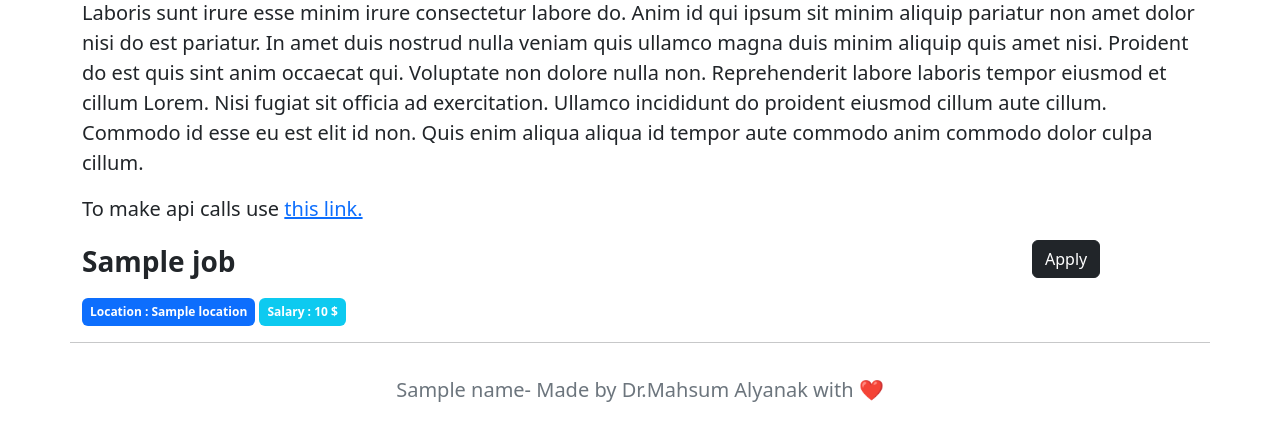
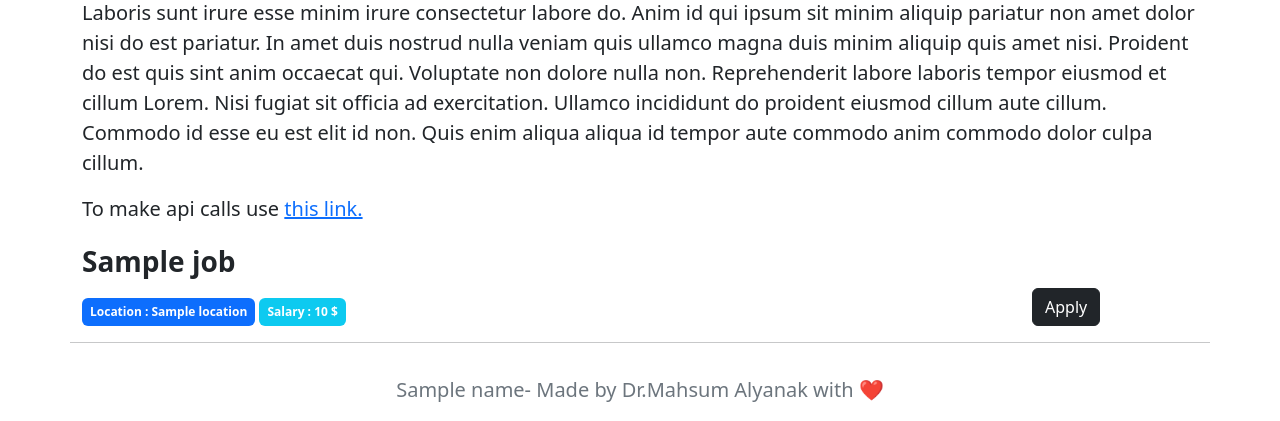
Before and after one commit to drmahsum/medical-jobs-posting, a Flask app: template templates/home.html in a window 1280 px wide. Shown: the part 1616-2037 px from the top of the page. Run offline with Flask 3, Linux system fonts and the light colour scheme; the template is opened without the code that fills it: most values are stand-ins (such as "Sample title", 1, 10 or a date in 2020).

Commit message:
changed the margin top of apply button

```diff
--- a/templates/jobs.html
+++ b/templates/jobs.html
@@ -4,6 +4,6 @@
     <p class="badge bg-info p-2 text-wrap">Salary : {{job["salary"]}} $</p>
 </div>
 <div class="col-2">
-     <a class="btn btn-dark mb-2 mb-md-0" href="mailto:job@application.com?subject=Application%20for%20{{job['title']}}&body=Name%3A%0ASurname%3A%20%0ALinkedIn%3A%0A">Apply</a>
+     <a class="btn btn-dark mb-2 mb-md-0 mt-md-5" href="mailto:job@application.com?subject=Application%20for%20{{job['title']}}&body=Name%3A%0ASurname%3A%20%0ALinkedIn%3A%0A">Apply</a>
 </div>
 <hr/>
```
